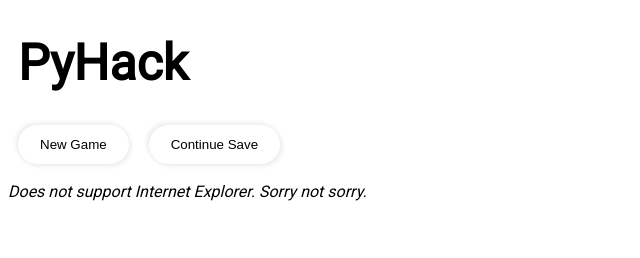
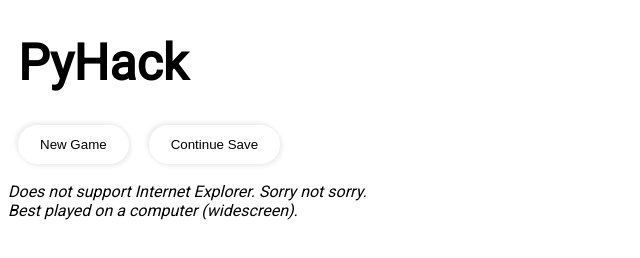
Before and after one commit to ikeacat/pyhackweb, a plain HTML site: page index.html in a window 1280 px wide. Shown: the whole page, without its empty margins (0-640 px from the left). Drawn offline with Linux system fonts and the light colour scheme.

Commit message:
Best played on a computer.

```diff
--- a/index.html
+++ b/index.html
@@ -13,7 +13,8 @@
             <h1 class='title'>PyHack</h1>
             <span><button class='neubutton' onclick='newGame()'>New Game</button><button class='neubutton overridehover'>Continue Save</button></span>
             <br><br>
-            <i class='roboto'>Does not support Internet Explorer. Sorry not sorry.</i>
+            <i class='roboto'>Does not support Internet Explorer. Sorry not sorry.</i><br>
+            <i class='roboto'>Best played on a computer (widescreen).</i>
         </div>
     </body>
 </html>
```
